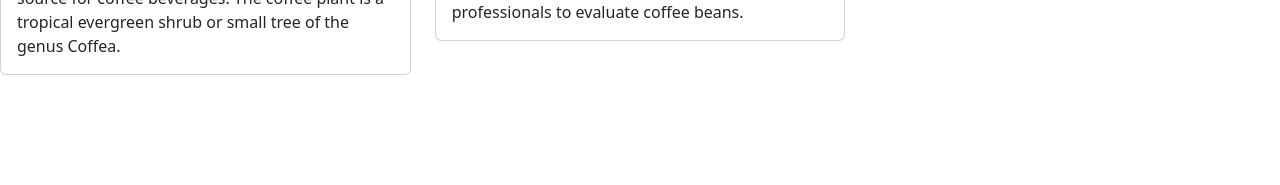
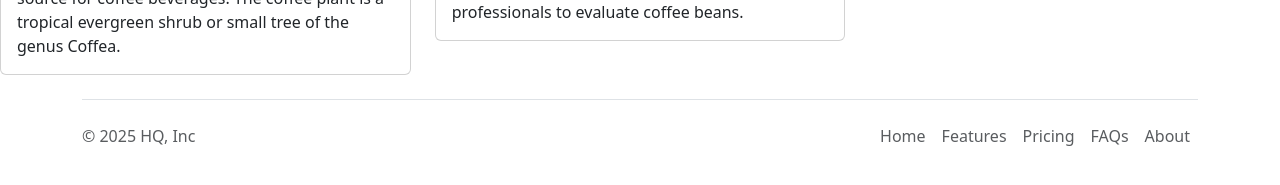
Before and after one commit to hanqiao59/demo5_Li_Hanqiao, a website built with Vite: page index.html in a window 1280 px wide. Shown: the part 837-1022 px from the top of the page. Before the commit the page ends 912 px from the top, so only its background shows below. Built offline with nearby package versions, Linux system fonts and the light colour scheme.

Commit message:
add a footer

```diff
--- a/index.html
+++ b/index.html
@@ -134,6 +134,40 @@
       </div>
     </div>
 
+    <div class="container">
+      <footer
+        class="d-flex flex-wrap justify-content-between align-items-center py-3 my-4 border-top"
+      >
+        <p class="col-md-4 mb-0 text-body-secondary">&copy; 2025 HQ, Inc</p>
+        <a
+          href="/"
+          class="col-md-4 d-flex align-items-center justify-content-center mb-3 mb-md-0 me-md-auto link-body-emphasis text-decoration-none"
+          aria-label="Bootstrap"
+        >
+          <svg class="bi me-2" width="40" height="32" aria-hidden="true">
+            <use xlink:href="#bootstrap"></use>
+          </svg>
+        </a>
+        <ul class="nav col-md-4 justify-content-end">
+          <li class="nav-item">
+            <a href="#" class="nav-link px-2 text-body-secondary">Home</a>
+          </li>
+          <li class="nav-item">
+            <a href="#" class="nav-link px-2 text-body-secondary">Features</a>
+          </li>
+          <li class="nav-item">
+            <a href="#" class="nav-link px-2 text-body-secondary">Pricing</a>
+          </li>
+          <li class="nav-item">
+            <a href="#" class="nav-link px-2 text-body-secondary">FAQs</a>
+          </li>
+          <li class="nav-item">
+            <a href="#" class="nav-link px-2 text-body-secondary">About</a>
+          </li>
+        </ul>
+      </footer>
+    </div>
+
     <!---------------------------------------------->
     <!-- Your own JavaScript functions go here    -->
     <!---------------------------------------------->
```
Also changed, not shown: images/AM01.jpg (deleted), images/BBY01.jpg (deleted), images/NV01.jpg (deleted), images/elmo.jpg (deleted).
